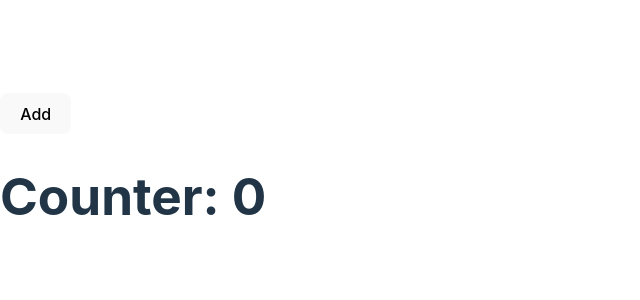
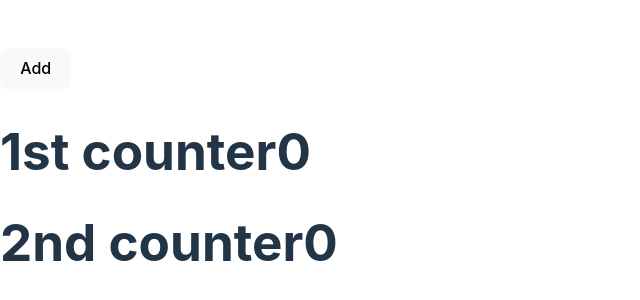
Before and after one commit to AshhadBiju/First-React-Project, a React (Vite) app: page / in a window 1280 px wide. Shown: the part 224-524 px from the top of the page, without its empty margins (0-640 px from the left). Built offline with nearby package versions, Linux system fonts and the light colour scheme.

Commit message:
fourth-commit

```diff
--- a/src/App.jsx
+++ b/src/App.jsx
@@ -1,16 +1,17 @@
 import { useState } from "react"; //importing useState
+import Counter from "./Counter";
 function App() {
   const [count, setCount] = useState(0); // declaring useState
   const addCount = () => {
     // this is how you declare an arrow function, a shorter version of a function.
     setCount(count + 1);
-    console.log(count);
   };
 
   return (
     <div className="App">
       <button onClick={addCount}>Add</button> {/*calling said function*/}
-      <h1>Counter: {count}</h1>
+      <Counter title="1st counter" count={count} />
+      <Counter title="2nd counter" count={count} />
     </div>
   );
 }
--- /dev/null
+++ b/src/Counter.jsx
@@ -0,0 +1,17 @@
+import React from "react";
+
+function Counter(props) {
+  const { title, count } = props;
+  //props is declared
+  return (
+    <div>
+      <h1>
+        {title}
+        {count}
+      </h1>
+      {/*the count should be displayed here as props*/}
+    </div>
+  );
+}
+
+export default Counter;
```
